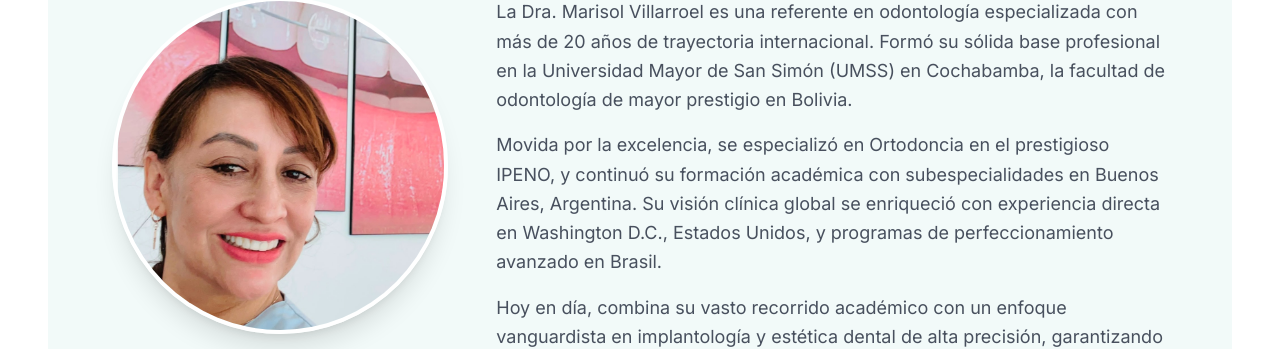
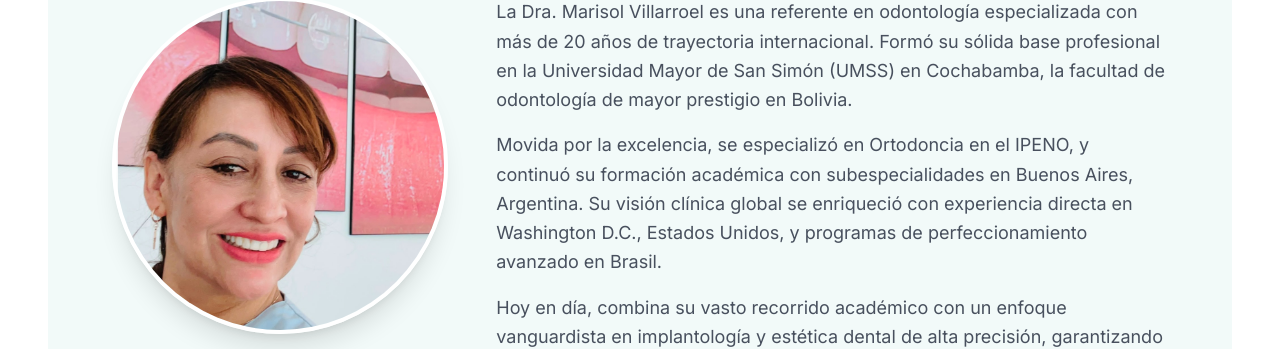
Before and after one commit to b3njaminfuentes/odonto, a Next.js app: page / in a window 1280 px wide. Shown: the part 5911-6260 px from the top of the page. Built offline with nearby package versions, Linux system fonts and the light colour scheme.

Commit message:
style: remove the word prestigioso from the bio

```diff
--- a/src/app/page.tsx
+++ b/src/app/page.tsx
@@ -235,7 +235,7 @@ export default function Home() {
                   La Dra. Marisol Villarroel es una referente en odontología especializada con más de 20 años de trayectoria internacional. Formó su sólida base profesional en la Universidad Mayor de San Simón (UMSS) en Cochabamba, la facultad de odontología de mayor prestigio en Bolivia.
                 </p>
                 <p>
-                  Movida por la excelencia, se especializó en Ortodoncia en el prestigioso IPENO, y continuó su formación académica con subespecialidades en Buenos Aires, Argentina. Su visión clínica global se enriqueció con experiencia directa en Washington D.C., Estados Unidos, y programas de perfeccionamiento avanzado en Brasil.
+                  Movida por la excelencia, se especializó en Ortodoncia en el IPENO, y continuó su formación académica con subespecialidades en Buenos Aires, Argentina. Su visión clínica global se enriqueció con experiencia directa en Washington D.C., Estados Unidos, y programas de perfeccionamiento avanzado en Brasil.
                 </p>
                 <p>
                   Hoy en día, combina su vasto recorrido académico con un enfoque vanguardista en implantología y estética dental de alta precisión, garantizando tratamientos que cumplen con los más rigurosos estándares clínicos internacionales.
```
